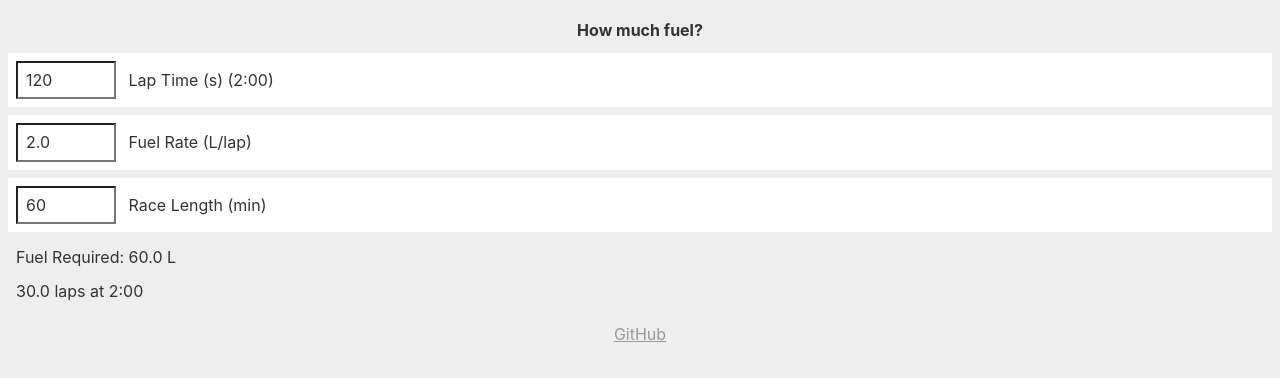
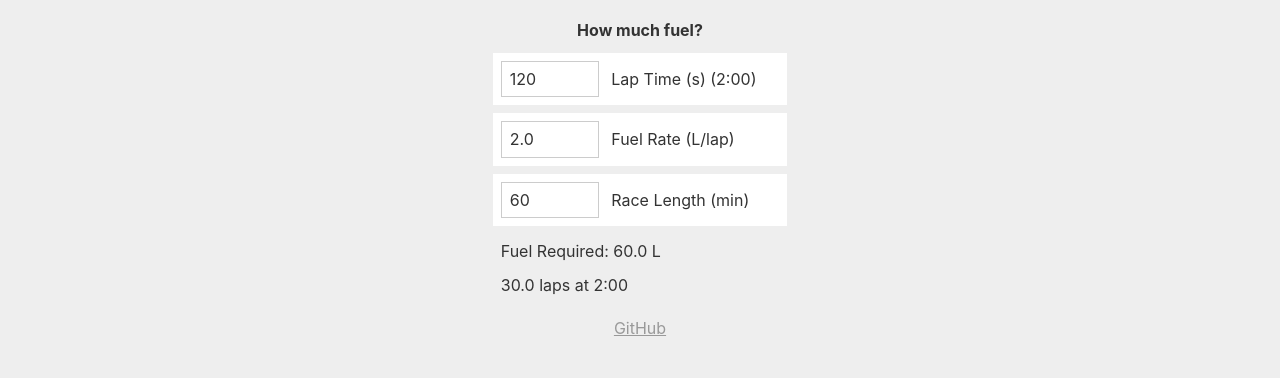
Before and after one commit to andygock/fuel-calculator, a website built with Parcel: page src/index.html in a window 1280 px wide. Built offline with nearby package versions, Linux system fonts and the light colour scheme.

Commit message:
Improve styling

```diff
--- a/src/index.html
+++ b/src/index.html
@@ -62,12 +62,12 @@
           <span class="lapTimeFormatted">0:00</span>
         </p>
       </div>
+
+      <div class="github">
+        <a href="https://github.com/andygock/fuel-calculator">GitHub</a>
+      </div>
     </div>
 
     <script src="fuel.js"></script>
-
-    <div class="github">
-      <a href="https://github.com/andygock/fuel-calculator">GitHub</a>
-    </div>
   </body>
 </html>
--- a/src/style.scss
+++ b/src/style.scss
@@ -1,5 +1,11 @@
 html {
   font-size: 16px;
+  display: flex;
+  justify-content: center;
+}
+
+.container {
+  max-width: 500px;
 }
 
 body,
@@ -22,6 +28,7 @@ input {
   width: 5rem;
   padding: 0.5rem;
   background-color: white;
+  border: solid 1px #ccc;
 }
 
 .inputs > div {
@@ -45,3 +52,16 @@ h2 {
     color: #999;
   }
 }
+
+// remove spin box on input elements with type type 'number'
+// ref: https://stackoverflow.com/questions/3790935/can-i-hide-the-html5-number-input-s-spin-box
+input::-webkit-outer-spin-button,
+input::-webkit-inner-spin-button {
+  /* display: none; <- Crashes Chrome on hover */
+  -webkit-appearance: none;
+  margin: 0; /* <-- Apparently some margin are still there even though it's hidden */
+}
+
+input[type="number"] {
+  -moz-appearance: textfield; /* Firefox */
+}
```
